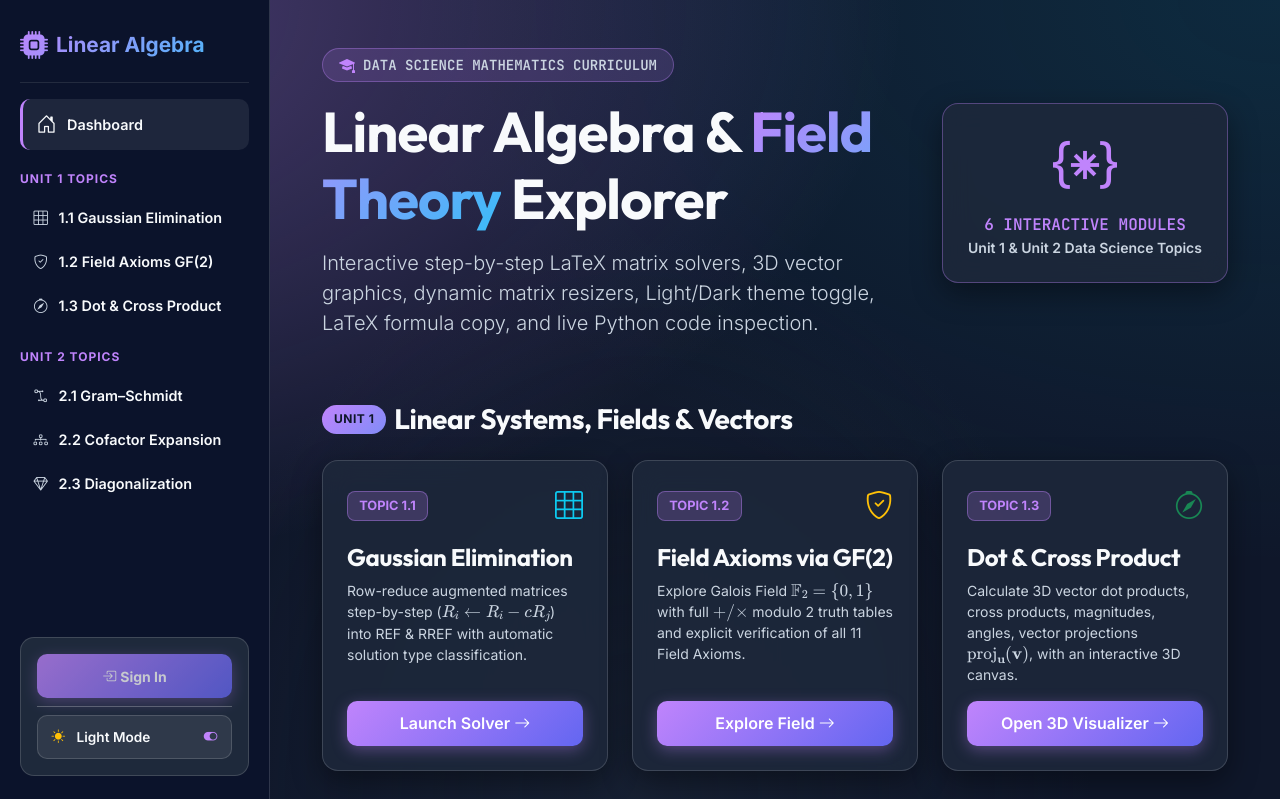
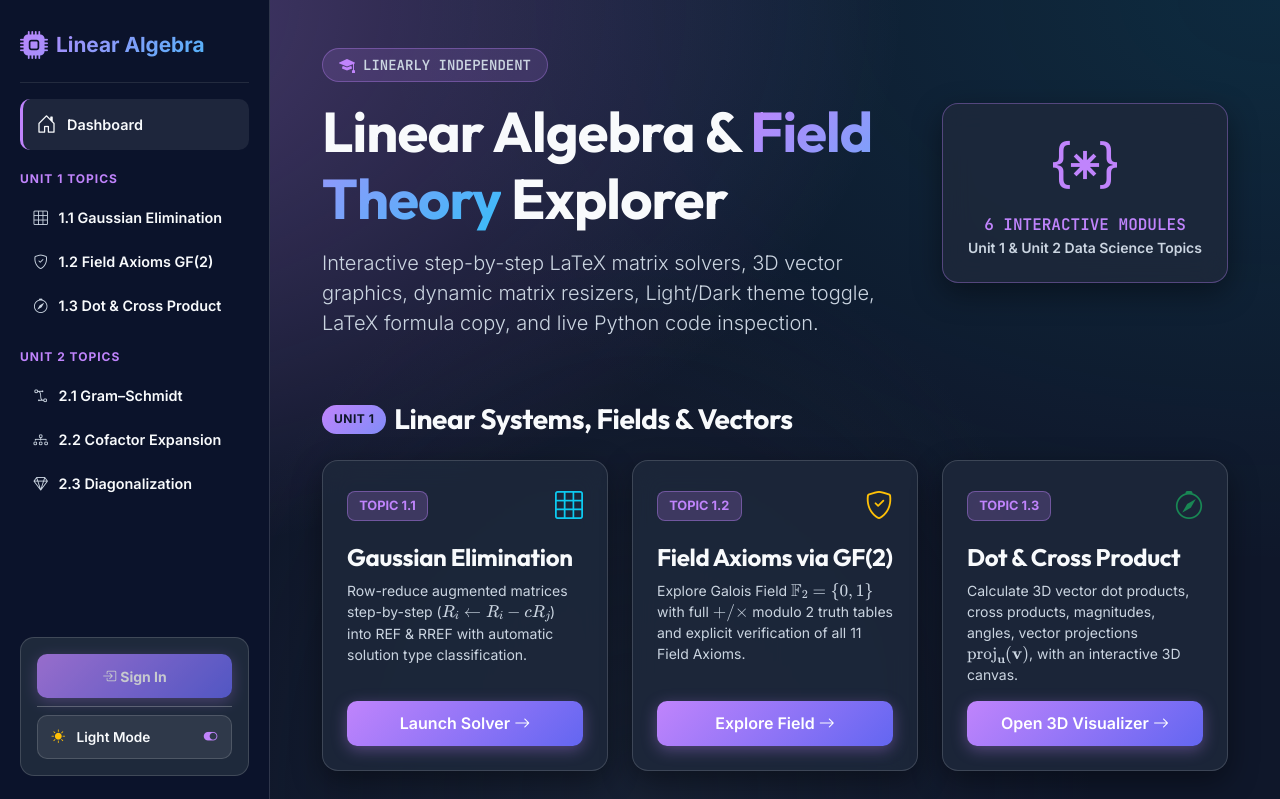
Before and after one commit to parthsalunke2306-dev/linear-algebra-website, a Django app: page / in a window 1280 px wide. Shown: the top 799 px of the page. Run offline with Django 5.2, Linux system fonts and the light colour scheme; some libraries are stand-ins or nearby versions.

Commit message:
Update dashboard pill badge text to LINEARLY INDEPENDENT as requested

```diff
--- a/linear_algebra/templates/linear_algebra/index.html
+++ b/linear_algebra/templates/linear_algebra/index.html
@@ -7,9 +7,9 @@
         <div class="d-inline-flex align-items-center gap-2 px-3 py-1 mb-3 rounded-pill"
             style="background: rgba(192, 132, 252, 0.15); border: 1px solid rgba(192, 132, 252, 0.35);">
             <i class="bi bi-mortarboard-fill" style="color: var(--accent-purple);"></i>
-            <span class="font-monospace small fw-bold" style="color: var(--accent-purple);">DATA SCIENCE MATHEMATICS
-                CURRICULUM</span>
+            <span class="font-monospace small fw-bold" style="color: var(--accent-purple);">LINEARLY INDEPENDENT</span>
         </div>
+
         <h1 class="display-4 fw-bold mb-3">
             Linear Algebra & <span
                 style="background: linear-gradient(135deg, var(--accent-purple), var(--accent-cyan)); -webkit-background-clip: text; -webkit-text-fill-color: transparent;">Field
```
